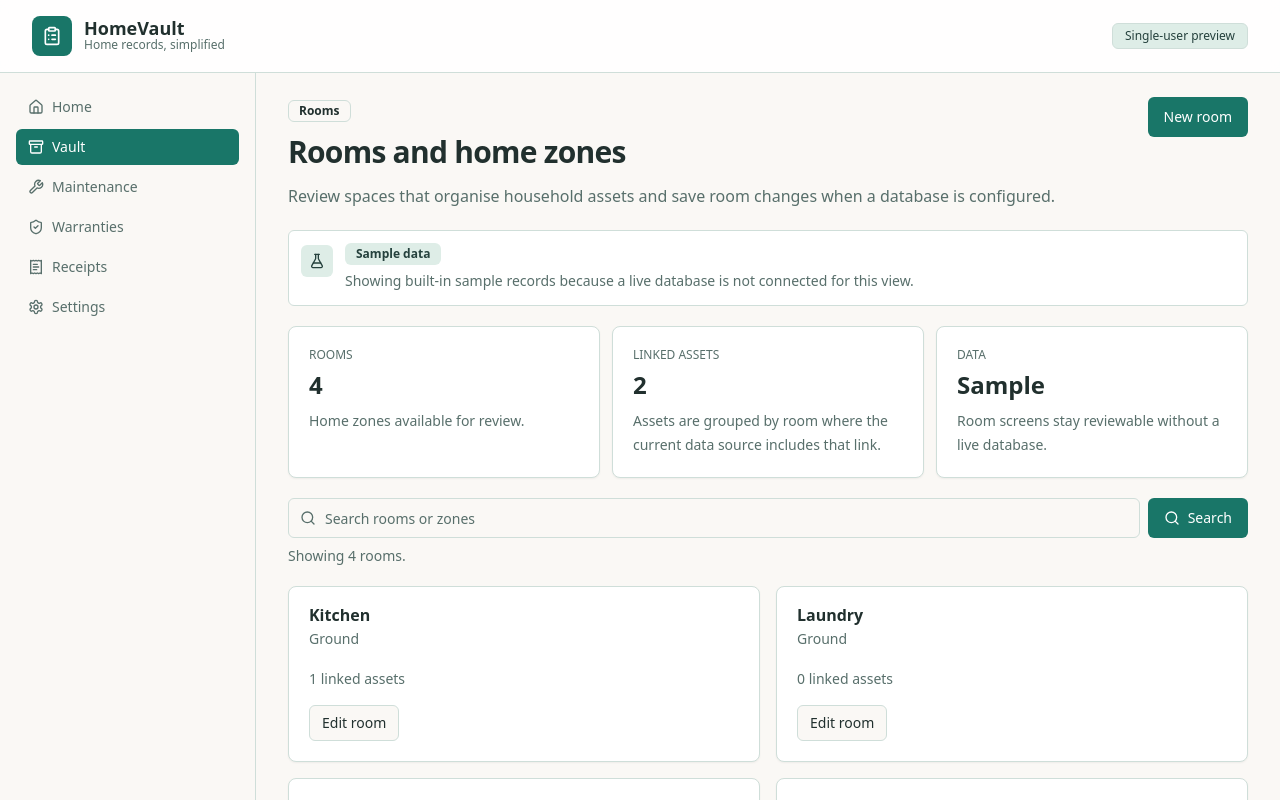
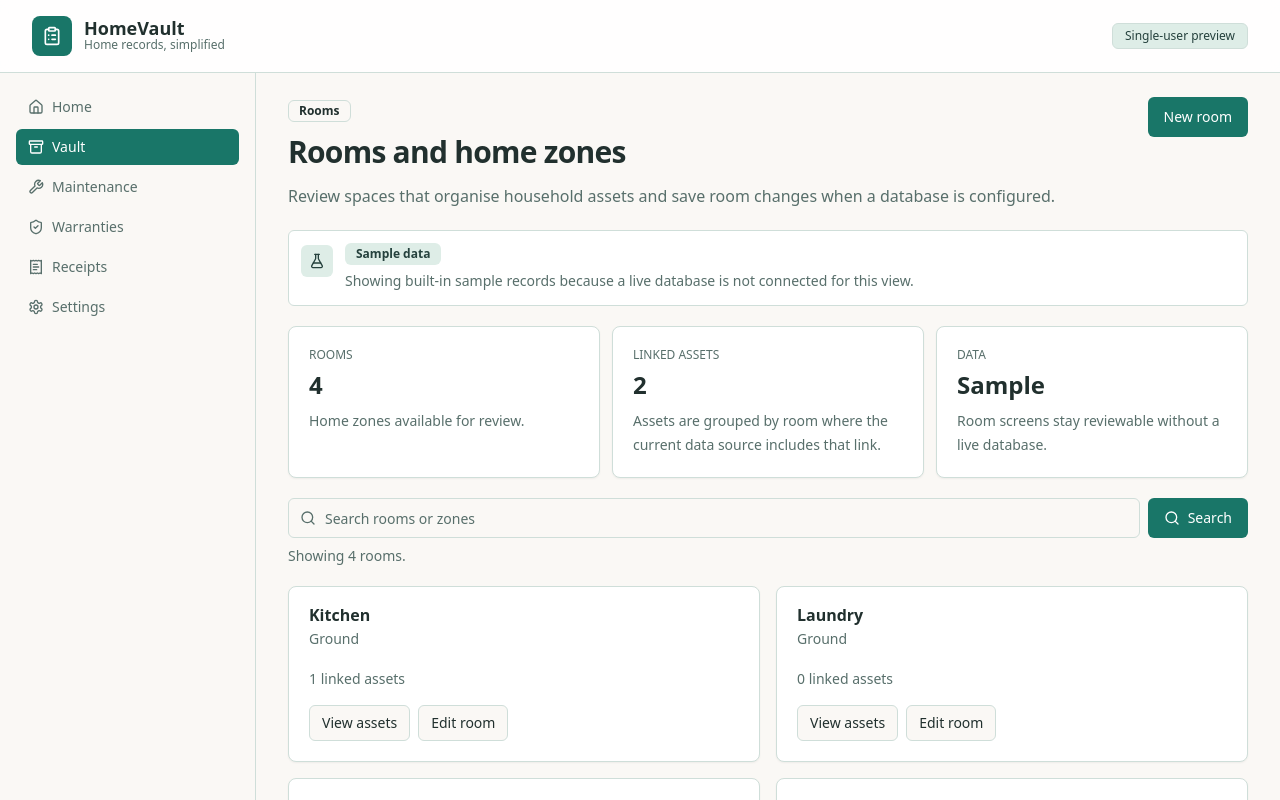
Before and after one commit to LatinMaestro/HomeVault, a Next.js app: page /vault/rooms in a window 1280 px wide. Shown: the top 800 px of the page. Built offline with nearby package versions, Linux system fonts and the light colour scheme; no server answers; the database is empty.

Commit message:
Link rooms to their asset search

```diff
--- a/src/app/vault/rooms/page.tsx
+++ b/src/app/vault/rooms/page.tsx
@@ -84,9 +84,16 @@ export default async function RoomsPage({
                 </CardHeader>
                 <CardContent className="space-y-4">
                   <p className="text-sm text-muted-foreground">{room.assetCount} linked assets</p>
-                  <Button asChild variant="outline" size="sm">
-                    <Link href={`/vault/rooms/${room.id}/edit`}>Edit room</Link>
-                  </Button>
+                  <div className="flex flex-wrap gap-2">
+                    <Button asChild variant="outline" size="sm">
+                      <Link href={`/vault/assets?q=${encodeURIComponent(room.name)}`}>
+                        View assets
+                      </Link>
+                    </Button>
+                    <Button asChild variant="outline" size="sm">
+                      <Link href={`/vault/rooms/${room.id}/edit`}>Edit room</Link>
+                    </Button>
+                  </div>
                 </CardContent>
               </Card>
             ))}
```
